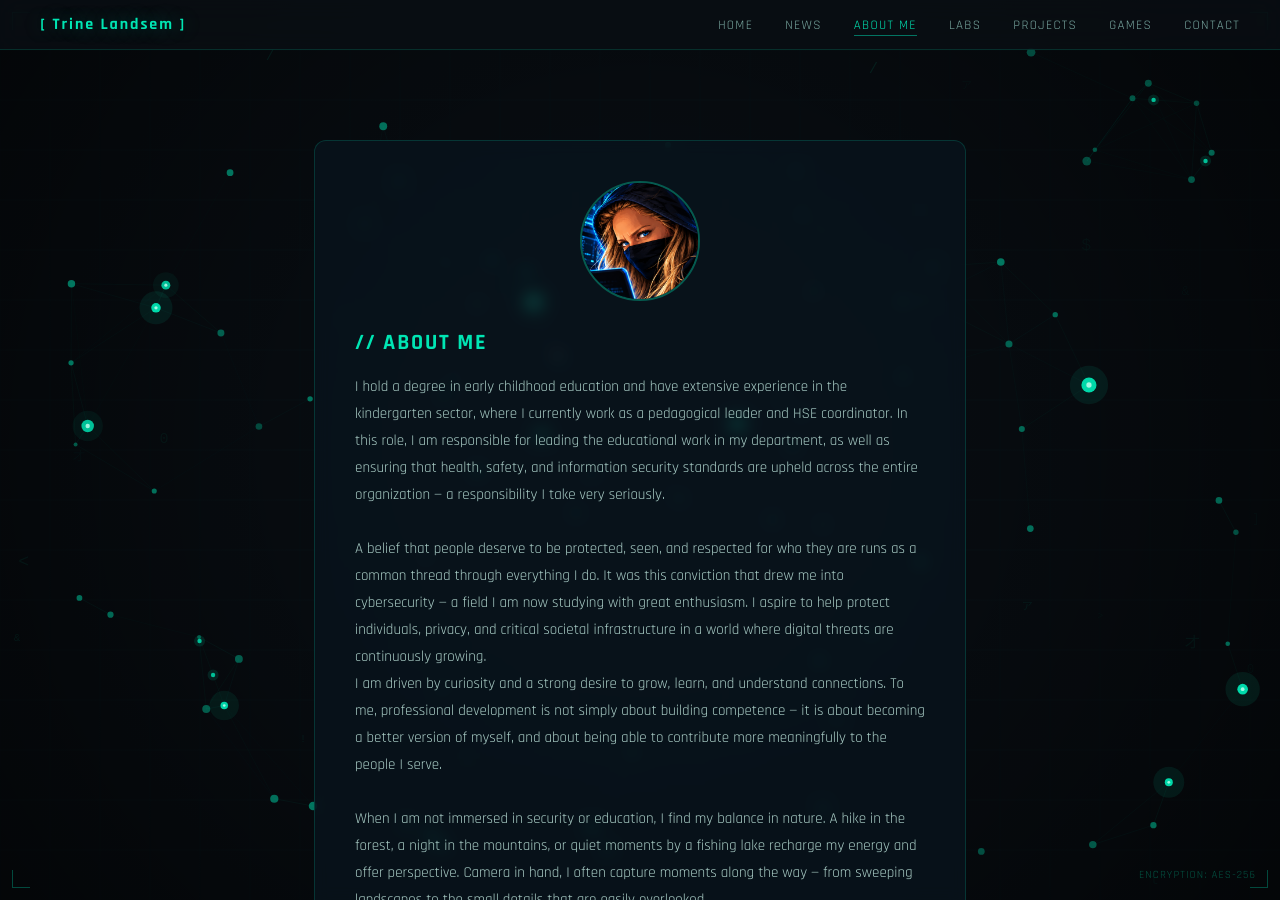
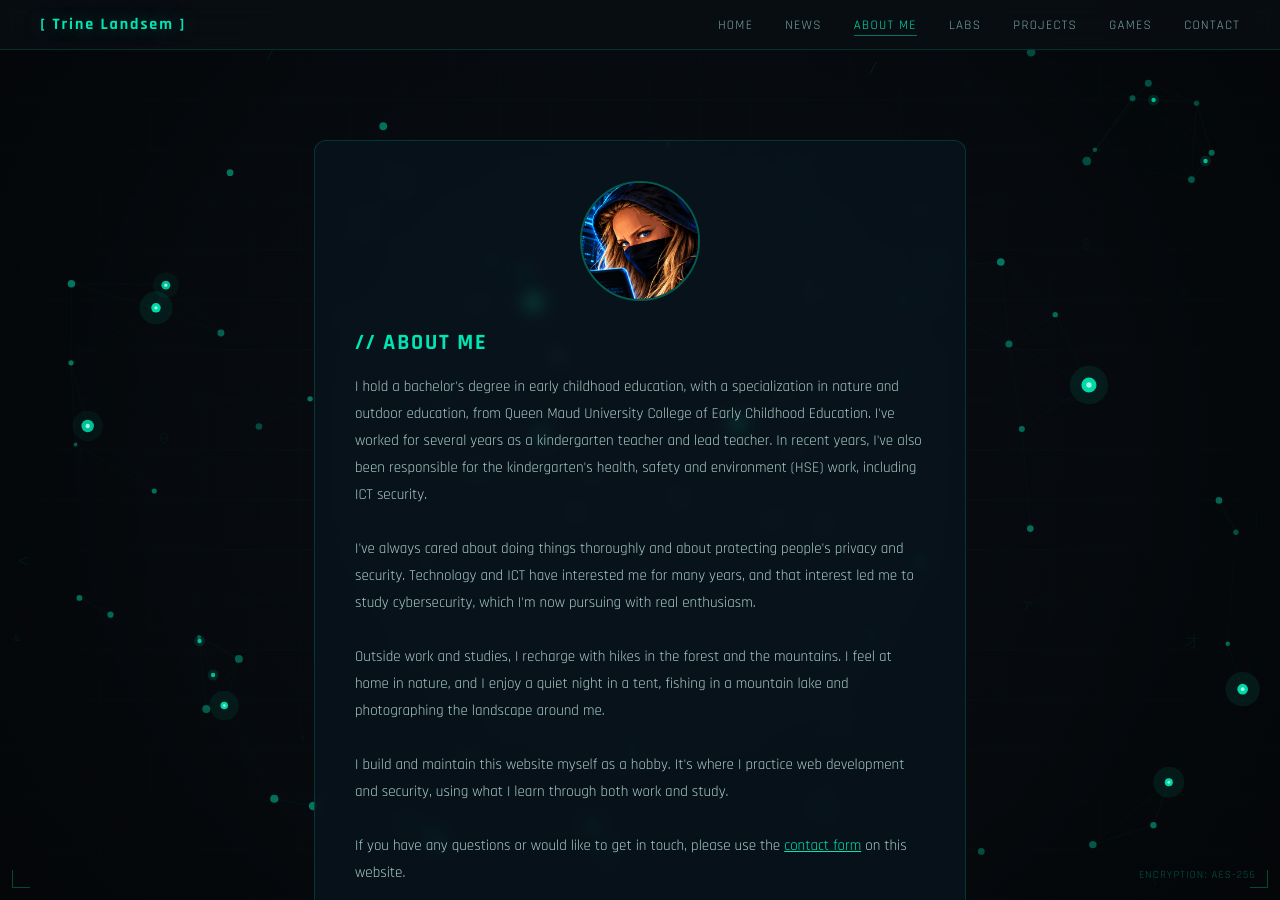
Before and after one commit to tlandsem/tlandsem.github.io, a Jekyll site: the page about.html, which Jekyll copies as it is, in a window 1280 px wide and 900 px high. Built offline with Jekyll 4.4.1, drawn with Linux system fonts in a browser that asks for light colours; some of the changed text lies outside the part shown.

Commit message:
Update About me text.

```diff
--- a/about.html
+++ b/about.html
@@ -82,13 +82,15 @@
       <img src="static/images/profilbilde.png" alt="Trine Landsem" style="width: 120px; height: 120px; border-radius: 50%; object-fit: cover; border: 2px solid rgba(0,200,160,0.4); display: block; margin: 0 auto 28px;">
       <h1 style="color: #00e5b3; font-size: 22px; letter-spacing: 0.08em; margin-bottom: 16px;">// ABOUT ME</h1>
       <p style="color: rgba(200,240,230,0.85); line-height: 1.8; font-size: 15px;">
-        I hold a degree in early childhood education and have extensive experience in the kindergarten sector, where I currently work as a pedagogical leader and HSE coordinator. In this role, I am responsible for leading the educational work in my department, as well as ensuring that health, safety, and information security standards are upheld across the entire organization — a responsibility I take very seriously.
+        I hold a bachelor's degree in early childhood education, with a specialization in nature and outdoor education, from Queen Maud University College of Early Childhood Education. I've worked for several years as a kindergarten teacher and lead teacher. In recent years, I've also been responsible for the kindergarten's health, safety and environment (HSE) work, including ICT security.
         <br><br>
-        A belief that people deserve to be protected, seen, and respected for who they are runs as a common thread through everything I do. It was this conviction that drew me into cybersecurity — a field I am now studying with great enthusiasm. I aspire to help protect individuals, privacy, and critical societal infrastructure in a world where digital threats are continuously growing.
-        <br>
-        I am driven by curiosity and a strong desire to grow, learn, and understand connections. To me, professional development is not simply about building competence — it is about becoming a better version of myself, and about being able to contribute more meaningfully to the people I serve.
+        I've always cared about doing things thoroughly and about protecting people's privacy and security. Technology and ICT have interested me for many years, and that interest led me to study cybersecurity, which I'm now pursuing with real enthusiasm.
         <br><br>
-        When I am not immersed in security or education, I find my balance in nature. A hike in the forest, a night in the mountains, or quiet moments by a fishing lake recharge my energy and offer perspective. Camera in hand, I often capture moments along the way — from sweeping landscapes to the small details that are easily overlooked.
+        Outside work and studies, I recharge with hikes in the forest and the mountains. I feel at home in nature, and I enjoy a quiet night in a tent, fishing in a mountain lake and photographing the landscape around me.
+        <br><br>
+        I build and maintain this website myself as a hobby. It's where I practice web development and security, using what I learn through both work and study.
+        <br><br>
+        If you have any questions or would like to get in touch, please use the <a href="contact.html" style="color: #00e5b3;">contact form</a> on this website.
       </p>
 
       <h2 class="about-h2">// Experience</h2>
```
